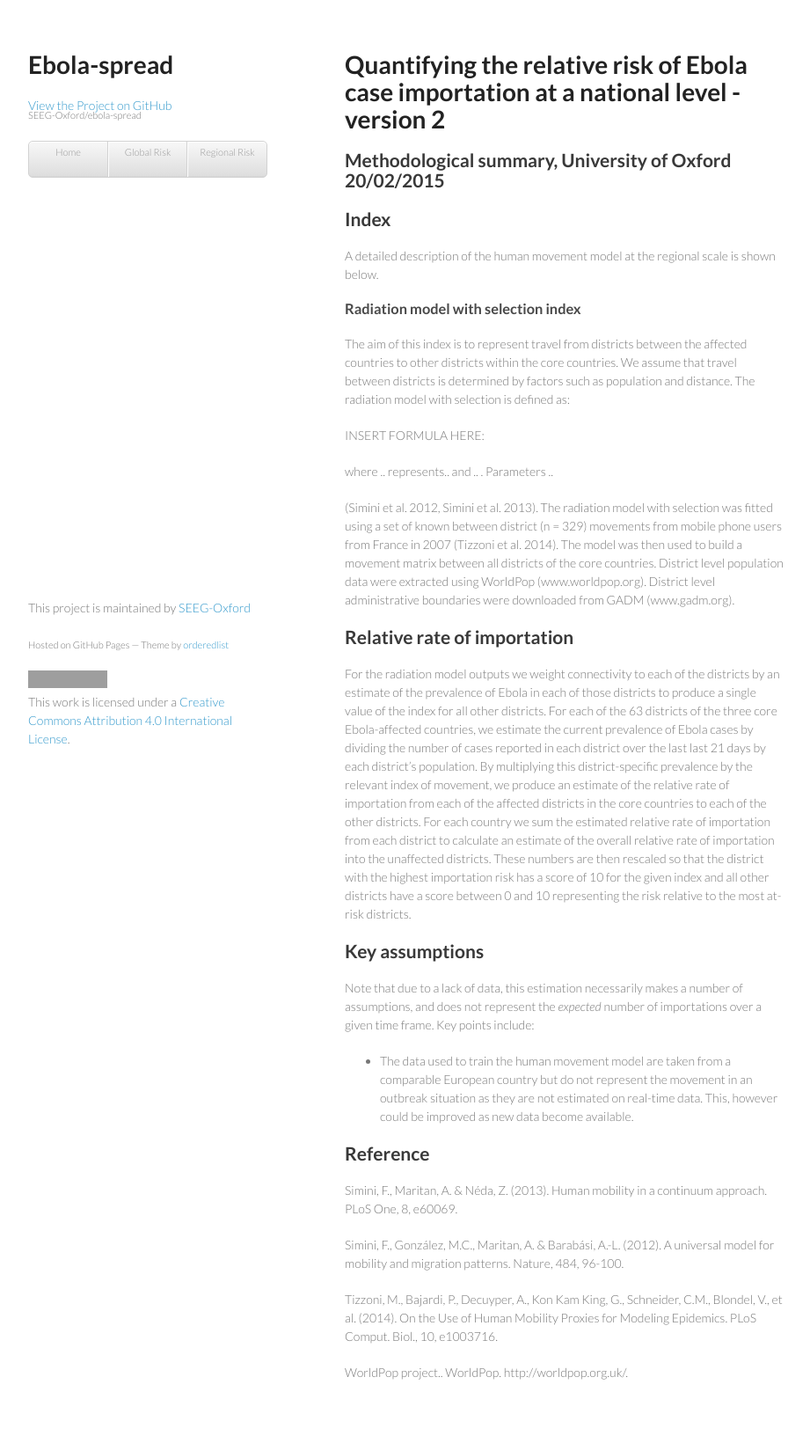
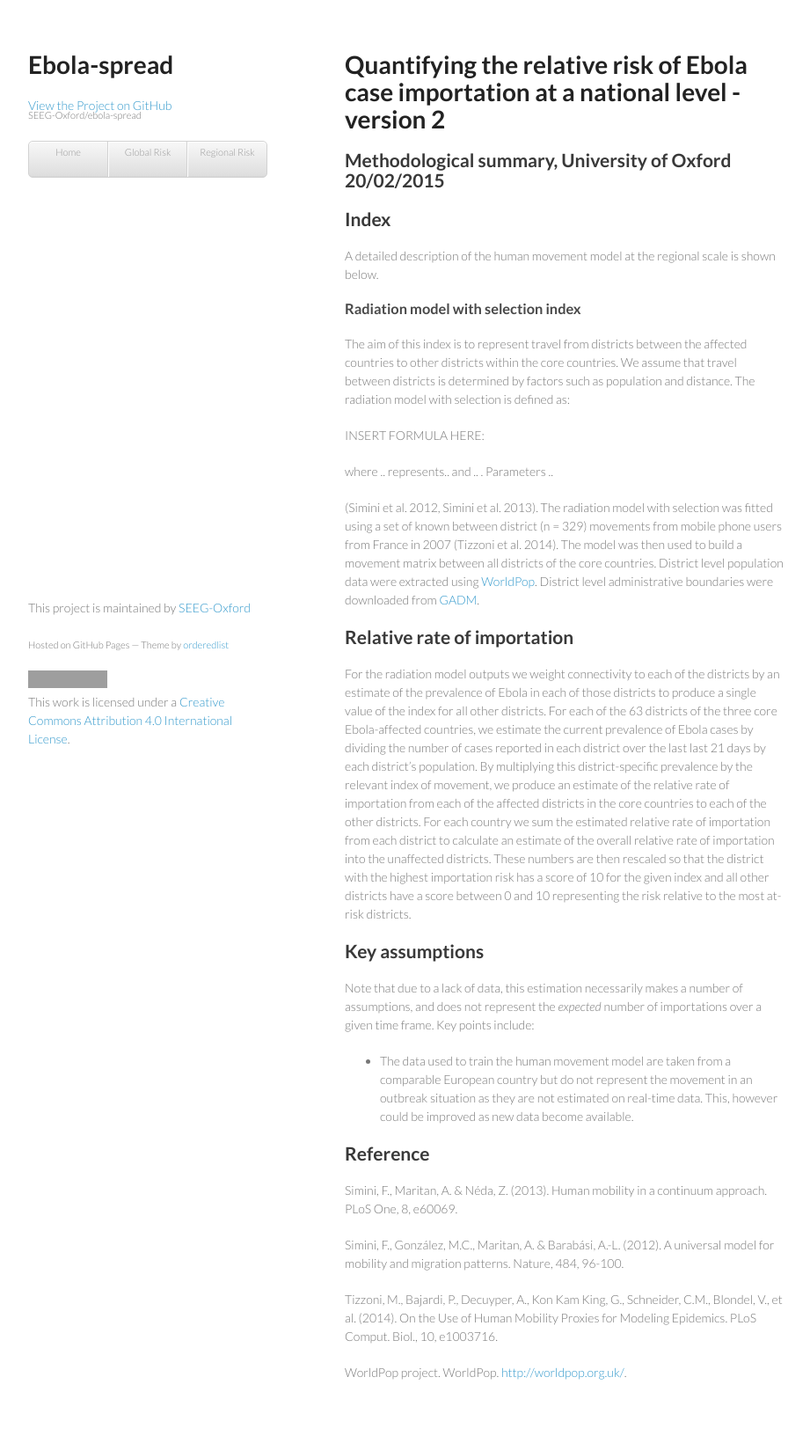
Before and after one commit to SEEG-Oxford/ebola-spread, a Jekyll site: the page built from local-risk-doc.md, in a window 1280 px wide. Shown: the whole page at 88% size, without its empty margins (178-1099 px from the left). Built offline with Jekyll 4.4.1, drawn with Linux system fonts in a browser that asks for light colours; Markdown is read by kramdown in place of the engine named in the settings; grey boxes are pictures that could not be loaded.

Commit message:
Updated links in local methods doc

```diff
--- a/local-risk-doc.md
+++ b/local-risk-doc.md
@@ -17,7 +17,7 @@ INSERT FORMULA HERE:
 
 where .. represents.. and .. . Parameters ..
 
-(Simini et al. 2012, Simini et al. 2013). The radiation model with selection was fitted using a set of known between district (n = 329) movements from mobile phone users from France in 2007 (Tizzoni et al. 2014). The model was then used to build a movement matrix between all districts of the core countries. District level population data were extracted using WorldPop (www.worldpop.org). District level administrative boundaries were downloaded from GADM (www.gadm.org).
+(Simini et al. 2012, Simini et al. 2013). The radiation model with selection was fitted using a set of known between district (n = 329) movements from mobile phone users from France in 2007 (Tizzoni et al. 2014). The model was then used to build a movement matrix between all districts of the core countries. District level population data were extracted using [WorldPop](http://www.worldpop.org/). District level administrative boundaries were downloaded from [GADM](http://www.gadm.org/).
 
 
 ## Relative rate of importation
@@ -40,4 +40,4 @@ Simini, F., González, M.C., Maritan, A. & Barabási, A.-L. (2012). A universal
 
 Tizzoni, M., Bajardi, P., Decuyper, A., Kon Kam King, G., Schneider, C.M., Blondel, V., et al. (2014). On the Use of Human Mobility Proxies for Modeling Epidemics. PLoS Comput. Biol., 10, e1003716.
 
-WorldPop project.. WorldPop. http://worldpop.org.uk/.
+WorldPop project. WorldPop. [http://worldpop.org.uk/](http://worldpop.org.uk/).
```
